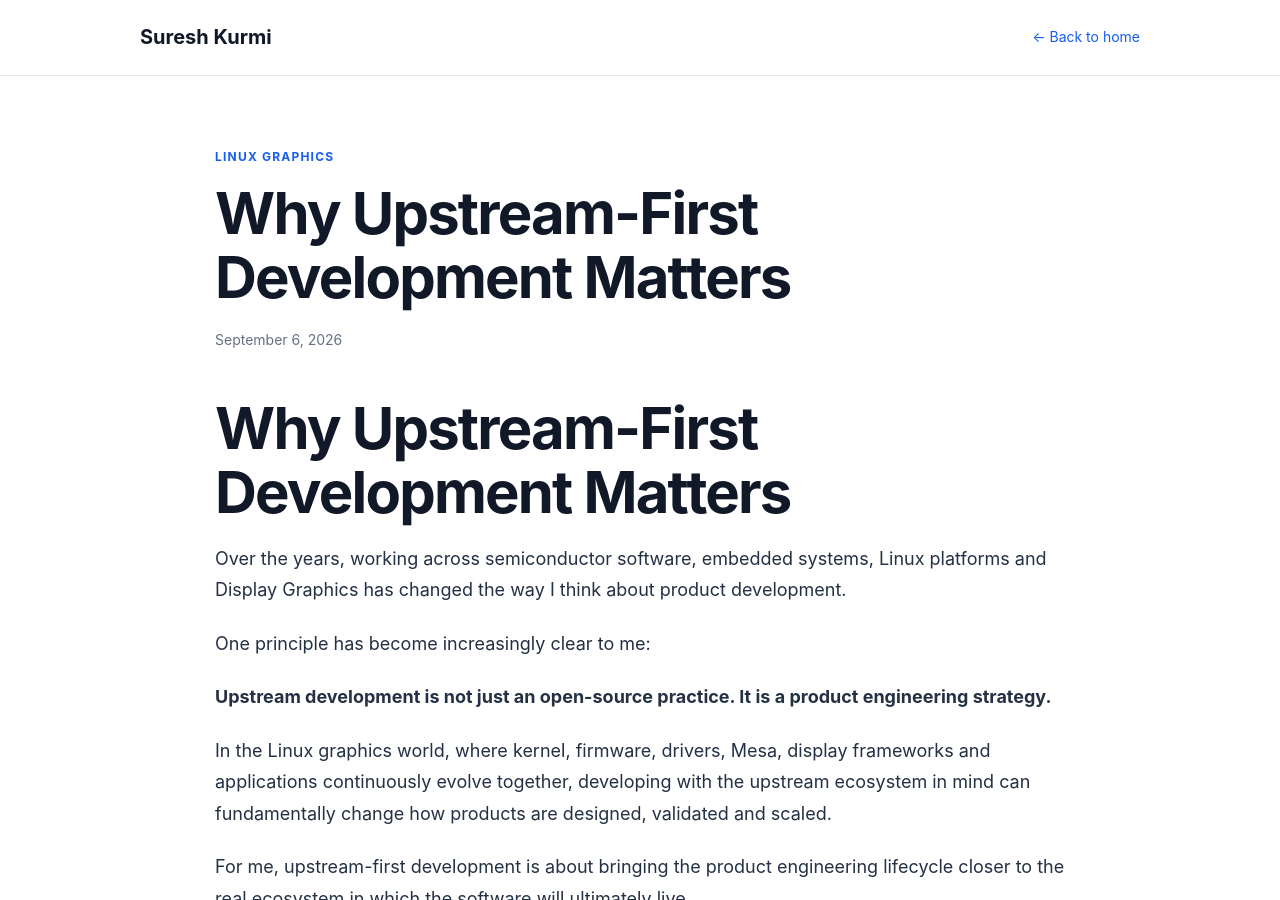
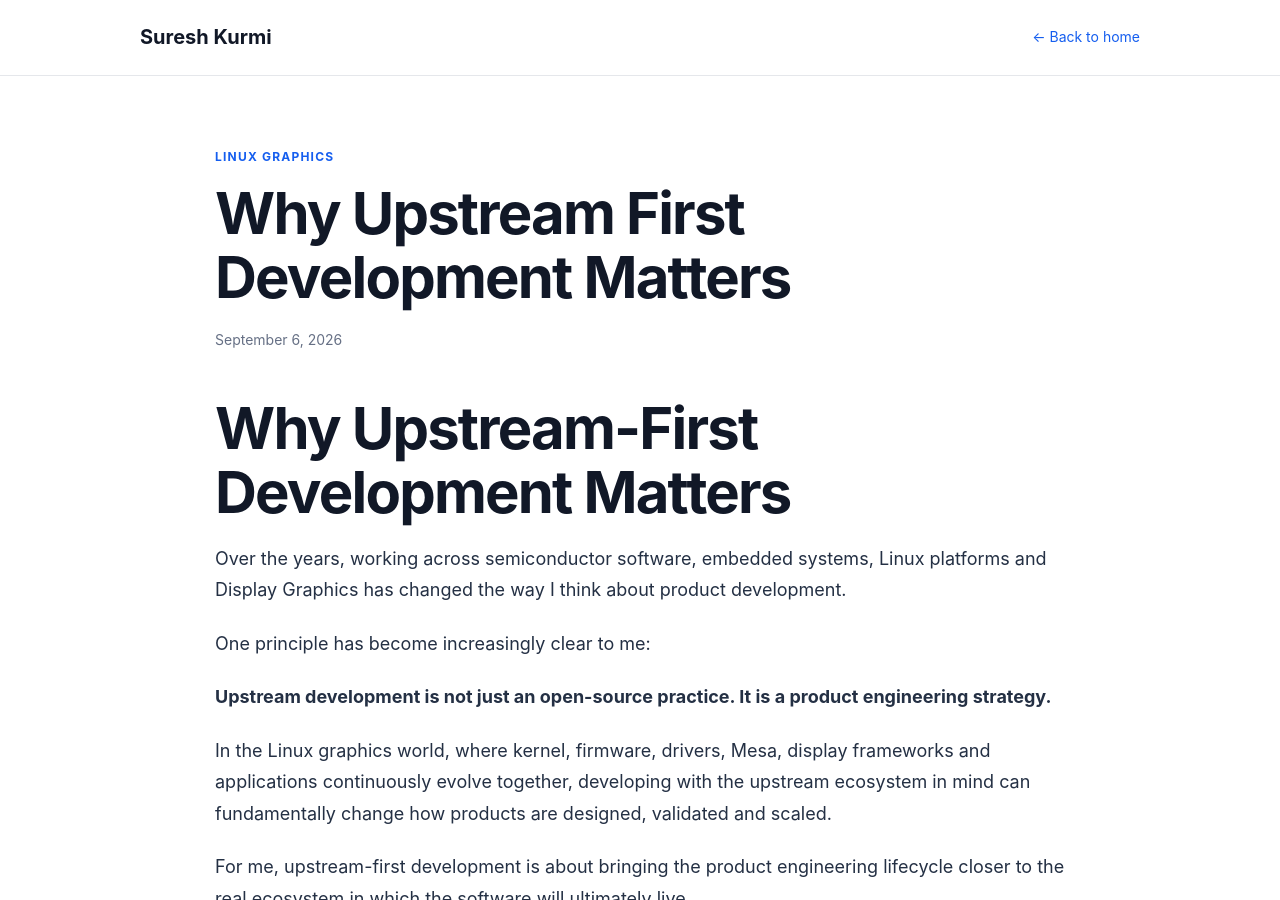
Before and after one commit to sureshkurmi-1/sureshkurmi-1.github.io, a Jekyll site: the page built from _posts/2026-09-06-why-upstream-first-development-matters.md, in a window 1280 px wide and 900 px high. Built offline with Jekyll 4.4.1, drawn with Linux system fonts in a browser that asks for light colours; part of the change alters nothing that is shown.

```diff
--- a/_posts/2026-09-06-why-upstream-first-development-matters.md
+++ b/_posts/2026-09-06-why-upstream-first-development-matters.md
@@ -1,6 +1,5 @@
 ---
 layout: post
-title: "Why Upstream-First Development Matters"
 date: 2026-09-06
 permalink: /2026/09/06/why-upstream-first-development-matters/
 categories: [Linux Graphics, Open Source, Engineering Leadership]
```
